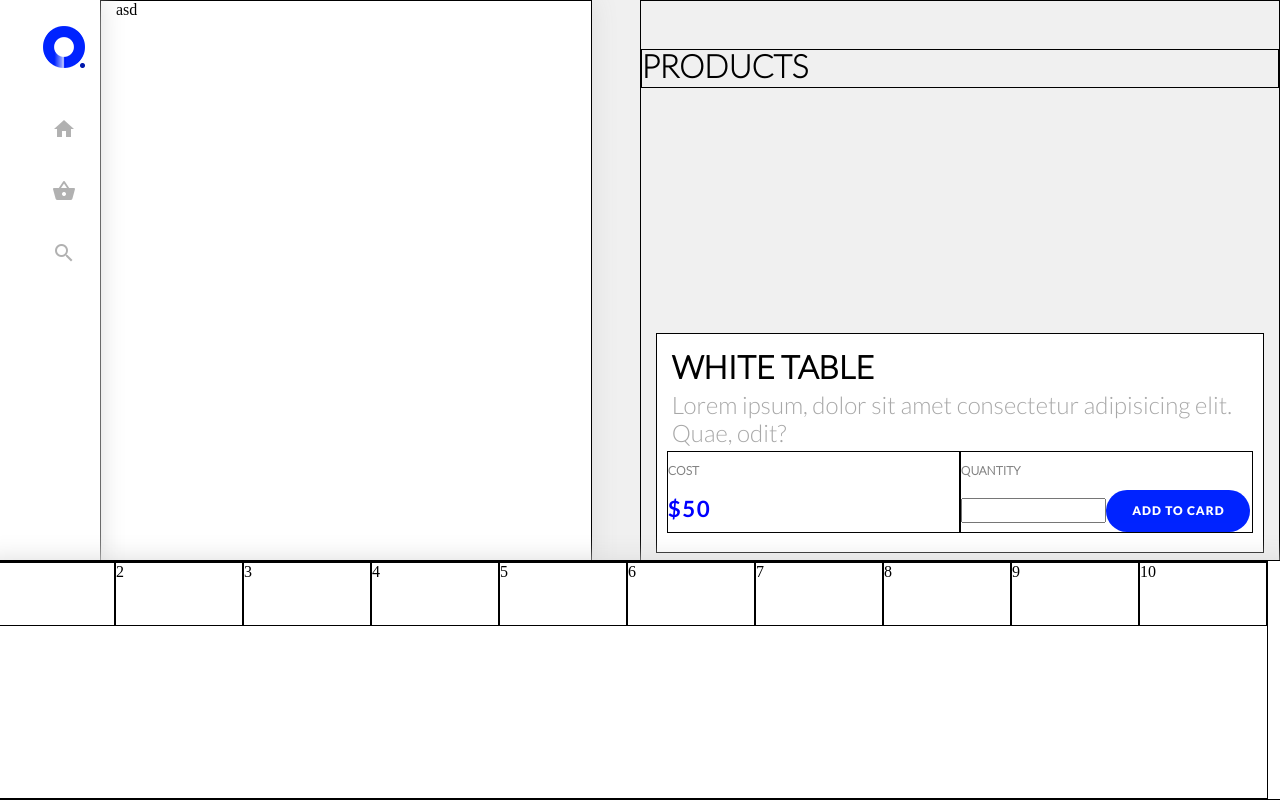
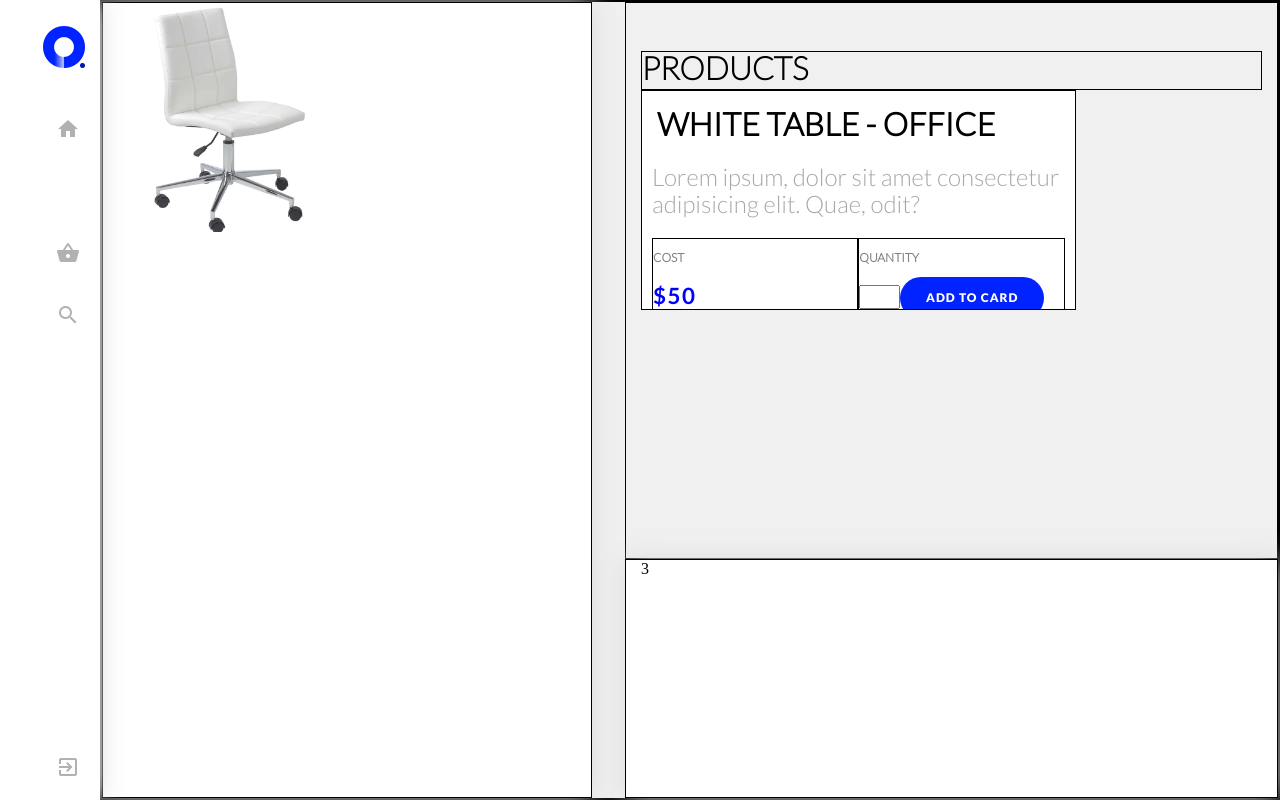
Before and after one commit to FeL1ksS/OnlineStore_vue, a Vue app: page /item in a window 1280 px wide. Built offline with nearby package versions, Linux system fonts and the light colour scheme.

Commit message:
item v0.2

```diff
--- a/src/assets/style/app.css
+++ b/src/assets/style/app.css
@@ -5,6 +5,7 @@ body,
     /* border: 1px solid orange; */
 }
 #app{
+    position: relative;
     /* height: inherit; */
     /* height: 100%; */
     box-sizing: border-box;
--- a/src/components/left-nav.vue
+++ b/src/components/left-nav.vue
@@ -8,6 +8,11 @@
                 <router-link to="/" tag="button" class="left-nav__button">
                     <!-- <button class="left-nav__button"> -->
                         <i class="material-icons">home</i>
+                    <!-- </button> -->
+                </router-link>
+                <router-link to="/item" tag="button" class="left-nav__button">
+                    <!-- <button class="left-nav__button"> -->
+                        <i class="material-icons">item</i>
                     <!-- </button> -->
                 </router-link>
                 <button class="left-nav__button">
--- a/src/pages/404.vue
+++ b/src/pages/404.vue
@@ -1,12 +1,17 @@
 <template>
-    <div>
-        <div class="container-fluid">
-            <div class="row justify-content-center">
-                <div class="col-xs-1">
-                    <h1>404</h1>
+    <div class="container-fluid h-100 border">
+        <!-- <div class="row h-100"> -->
+            <div class="row h-100 border">
+                <div class="col col-sm-12 col-md-6       cl-1 ">1</div>
+                <div class="col col-sm-12 col-md-6 pl-5  cl-2 ">
+                    <div class="row h-100">
+                        <div class="col-md-12 cl-2-1 ">2</div>
+                        <div class="col-md-12 cl-2-2 ">3</div>
+                    </div>
                 </div>
+
             </div>
-        </div>
+        <!-- </div> -->
     </div>
 </template>
 
@@ -17,9 +22,38 @@ export default {
 </script>
 
 <style scoped>
-    .item {
-        box-sizing: border-box;
-        margin-bottom: 20px;
-        border: 1px solid black;
+
+    .cl-1{
+        height: 100%;
+        background: green;
+        /* z-index: 1; */
+    }
+    .cl-2{
+        background: orange;
+    }
+
+    .cl-2-1{
+        height: 70%;
+        background: blue;
+    }
+    .cl-2-2{
+        height: 30%;
+        width: 120%;
+        /* margin-left: -3rem; */
+        background: grey;
+        /* margin-left: -10rem !important; */
+    }
+    .r-3{
+        width: 100%;
+        margin-left: -3rem !important;
+        margin-right: -3rem !important;
+        /* margin-left: -17%; */
     }
 </style>
+
+
+            // <div class="row justify-content-center">
+            //     <div class="col-xs-1">
+            //         <h1>404</h1>
+            //     </div>
+            // </div>
--- /dev/null
+++ b/src/pages/item — копия.vue
@@ -0,0 +1,143 @@
+<template>
+    <div class="container-fluid item">
+        <div class="row" style="height: inherit">
+            <div class="col-md-5 col-lg-5 item-img">
+                asd
+            </div>
+            <div class="col ml-5 border item__content">
+                <div class="row mt-5 breadcrumb border">
+                    <ul class="breadcrumb__content">
+                        <li>
+                            <a href="">PRODUCTS</a>
+                        </li>
+                    </ul>
+                </div>
+                <div class="row catalog__content-item item__content-info border">
+                    <div class="item-description item__content-description">
+                        <h4 class="title">WHITE TABLE</h4>
+                        <p class="subtitle"> Lorem ipsum, dolor sit amet consectetur adipisicing elit. Quae, odit? </p>
+                        <div class="row no-gutters">
+                            <div class="col border w-100">
+                                <p class="hint">COST</p>
+                                <p class="price mb-auto">$50</p>
+                            </div>
+                            <div class="col border">
+                                <p class="hint">QUANTITY</p>
+                                <input type="number" name="" class="w-50">
+                                <button class="item-actions header__intro-button">ADD TO CARD</button>
+                            </div>
+                        </div>
+                    </div>
+                </div>
+            </div>
+
+            <div class="row item__list-content border">
+                <div class="col">
+                    <div class="item__list-collections border">
+                        <div class="item-on-list">1</div>
+                        <div class="item-on-list">2</div>
+                        <div class="item-on-list">3</div>
+                        <div class="item-on-list">4</div>
+                        <div class="item-on-list">5</div>
+                        <div class="item-on-list">6</div>
+                        <div class="item-on-list">7</div>
+                        <div class="item-on-list">8</div>
+                        <div class="item-on-list">9</div>
+                        <div class="item-on-list">10</div>
+                    </div>
+                </div>
+            </div>
+        </div>
+    </div>
+</template>
+
+<script>
+export default {
+
+}
+</script>
+
+<style scoped>
+.item {
+    height: 90%;
+    /* width: 100%; */
+}
+
+.item__content {
+    display: flex;
+    /* width: 100%; */
+    flex-direction: column;
+    justify-content: flex-start;
+    /* overflow-y: hidden; */
+}
+
+.item-img {
+    height: inherit;
+    overflow: visible;
+    background-color: rgb( 255, 255, 255);
+    box-shadow: 0px 0px 25px 0px rgb( 219, 219, 219);
+
+    border: 1px solid black;
+}
+
+.item-actions {}
+
+
+.item__content-info {
+    margin: auto 0;
+}
+
+.item__content-description .hint {
+    font-family: "Lato-Light";
+    font-size: 1.5vh;
+    font-weight: bold;
+    color: #828282;
+}
+
+.item__list-content {
+    height: 10%;
+    width: 100%;
+    /* margin-left: -10%; */
+    /* overflow: scroll; */
+    background-color: rgb( 255, 255, 255);
+    box-shadow: 0px 0px 25px 0px rgb( 219, 219, 219);
+}
+
+.item__list-collections {
+    white-space: nowrap;
+    /* overflow: hidden; */
+    overflow-x: scroll;
+}
+
+.item-on-list {
+    display: inline-block;
+    height: 64px;
+    width: 128px;
+    border: 1px solid black;
+}
+
+.Prostokąt_1_kopia_2 {
+    background-color: rgb( 255, 255, 255);
+    box-shadow: 0px 0px 25px 0px rgb( 219, 219, 219);
+    position: absolute;
+    left: 891px;
+    top: 1045px;
+    width: 1410px;
+    height: 393px;
+    z-index: 186;
+}
+
+.catalog__content-item .item-description .title {
+    font-size: 4vh;
+}
+
+.catalog__content-item .item-description .subtitle {
+    font-size: 3vh;
+}
+
+.catalog__content-item .item-description .price {
+    margin-top: 18px;
+    font-family: "Lato-Bold";
+    font-size: 2.8vh;
+}
+</style>
--- a/src/pages/item.vue
+++ b/src/pages/item.vue
@@ -1,20 +1,26 @@
 <template>
-    <div class="container-fluid item">
-        <div class="row" style="height: inherit">
-            <div class="col-md-5 col-lg-5 item-img">
-                asd
+    <div class="container-fluid h-100 border">
+        <div class="row h-100 border">
+            <div class="col col-sm-12 col-md-5 item-img">
+                <div class="my-auto">
+                    <img src="../assets/img/white-seat.png" alt="">
                 </div>
-            <div class="col ml-5 border item__content">
-                <div class="row mt-5 breadcrumb border">
+            </div>
+            <div class="col col-sm-12 col-md-7 pl-5  item__content">
+
+                <div class="row h-100">
+                    <div class="col-md-12 item__content-description">
+                        <div class="mt-5 breadcrumb border">
                             <ul class="breadcrumb__content">
                                 <li>
                                     <a href="">PRODUCTS</a>
                                 </li>
                             </ul>
                         </div>
-                <div class="row catalog__content-item item__content-info border">
-                    <div class="item-description item__content-description w-80">
-                        <h4 class="title">WHITE TABLE</h4>
+                        <!-- mixing catalog__content-item- -->
+                        <div class="catalog__content-item border">
+                            <div class="item-description">
+                                <h4 class="title">WHITE TABLE - OFFICE</h4>
                                 <p class="subtitle"> Lorem ipsum, dolor sit amet consectetur adipisicing elit. Quae, odit? </p>
                                 <div class="row no-gutters">
                                     <div class="col border w-100">
@@ -23,28 +29,18 @@
                                     </div>
                                     <div class="col border">
                                         <p class="hint">QUANTITY</p>
-                                <input type="number" name="" class="w-50">
+                                        <input type="number" name="" class="" style="width: 20%;">
                                         <button class="item-actions header__intro-button">ADD TO CARD</button>
                                     </div>
                                 </div>
                             </div>
                         </div>
+                        <!-- mixing catalog__content-item- -->
+                    </div>
+                    <div class="col-md-12 item__content-collections ">3</div>
+                </div>
             </div>
 
-            <div class="row item__list-content border fixed-bottom">
-                <div class="item__list-collections border">
-                    <div class="item-on-list">1</div>
-                    <div class="item-on-list">2</div>
-                    <div class="item-on-list">3</div>
-                    <div class="item-on-list">4</div>
-                    <div class="item-on-list">5</div>
-                    <div class="item-on-list">6</div>
-                    <div class="item-on-list">7</div>
-                    <div class="item-on-list">8</div>
-                    <div class="item-on-list">9</div>
-                    <div class="item-on-list">10</div>
-                </div>
-            </div>
         </div>
     </div>
 </template>
@@ -56,19 +52,6 @@ export default {
 </script>
 
 <style scoped>
-.item {
-    height: inherit;
-    /* width: 100%; */
-}
-
-.item__content {
-    display: flex;
-    /* width: 100%; */
-    flex-direction: column;
-    justify-content: flex-start;
-    /* overflow-y: hidden; */
-}
-
 .item-img {
     height: inherit;
     overflow: visible;
@@ -76,39 +59,50 @@ export default {
     box-shadow: 0px 0px 25px 0px rgb( 219, 219, 219);
 
     border: 1px solid black;
+    /* text-align: center; */
 }
+.item-img img{
+    width: 50%;
 
-.item-actions {}
-
-
-.item__content-info {
-    margin: auto 0;
 }
-
+.item__content-description {
+    height: 70%;
+    border: 1px solid black;
+}
+.item__content-description .catalog__content-item {
+    width: 70%;
+}
 .item__content-description .hint {
     font-family: "Lato-Light";
     font-size: 1.5vh;
     font-weight: bold;
     color: #828282;
 }
+.catalog__content-item .item-description .title {
+    font-size: 4vh;
+}
 
-.item__list-content {
+.catalog__content-item .item-description .subtitle {
+    margin: 20px 0;
+    font-size: 3vh;
+}
+
+.catalog__content-item .item-description .price {
+    margin-top: 18px;
+    font-family: "Lato-Bold";
+    font-size: 2.8vh;
+}
+
+
+
+.item__content-collections {
     height: 30%;
-    /* width: 120%; */
-    /* margin-left: -10%; */
-    /* overflow: scroll; */
     background-color: rgb( 255, 255, 255);
     box-shadow: 0px 0px 25px 0px rgb( 219, 219, 219);
+    border: 1px solid black;
 }
 
 .item__list-collections {
-
-    /* width: 1500px; */
-    /* display: flex; */
-    /* flex-direction: row; */
-    /* justify-content: space-around; */
-    /* flex-wrap: nowrap; */
-    /* width: 100%; */
     white-space: nowrap;
     /* overflow: hidden; */
     overflow-x: scroll;
@@ -121,28 +115,5 @@ export default {
     border: 1px solid black;
 }
 
-.Prostokąt_1_kopia_2 {
-    background-color: rgb( 255, 255, 255);
-    box-shadow: 0px 0px 25px 0px rgb( 219, 219, 219);
-    position: absolute;
-    left: 891px;
-    top: 1045px;
-    width: 1410px;
-    height: 393px;
-    z-index: 186;
-}
 
-.catalog__content-item .item-description .title {
-    font-size: 4vh;
-}
-
-.catalog__content-item .item-description .subtitle {
-    font-size: 3vh;
-}
-
-.catalog__content-item .item-description .price {
-    margin-top: 18px;
-    font-family: "Lato-Bold";
-    font-size: 2.8vh;
-}
 </style>
```
Also changed, not shown: src/assets/img/white-seat.png (added). Lines whose indentation alone changed are shown as unchanged.
